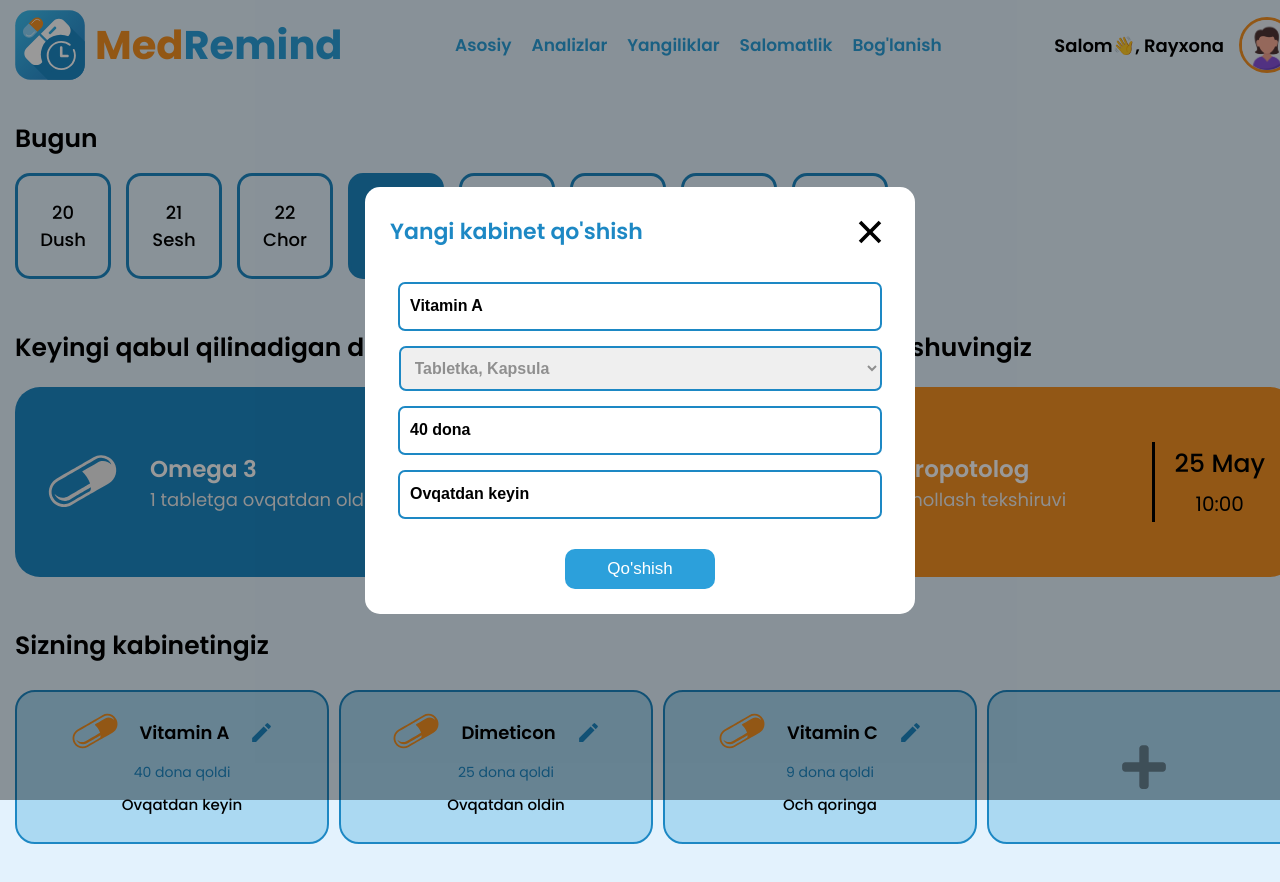
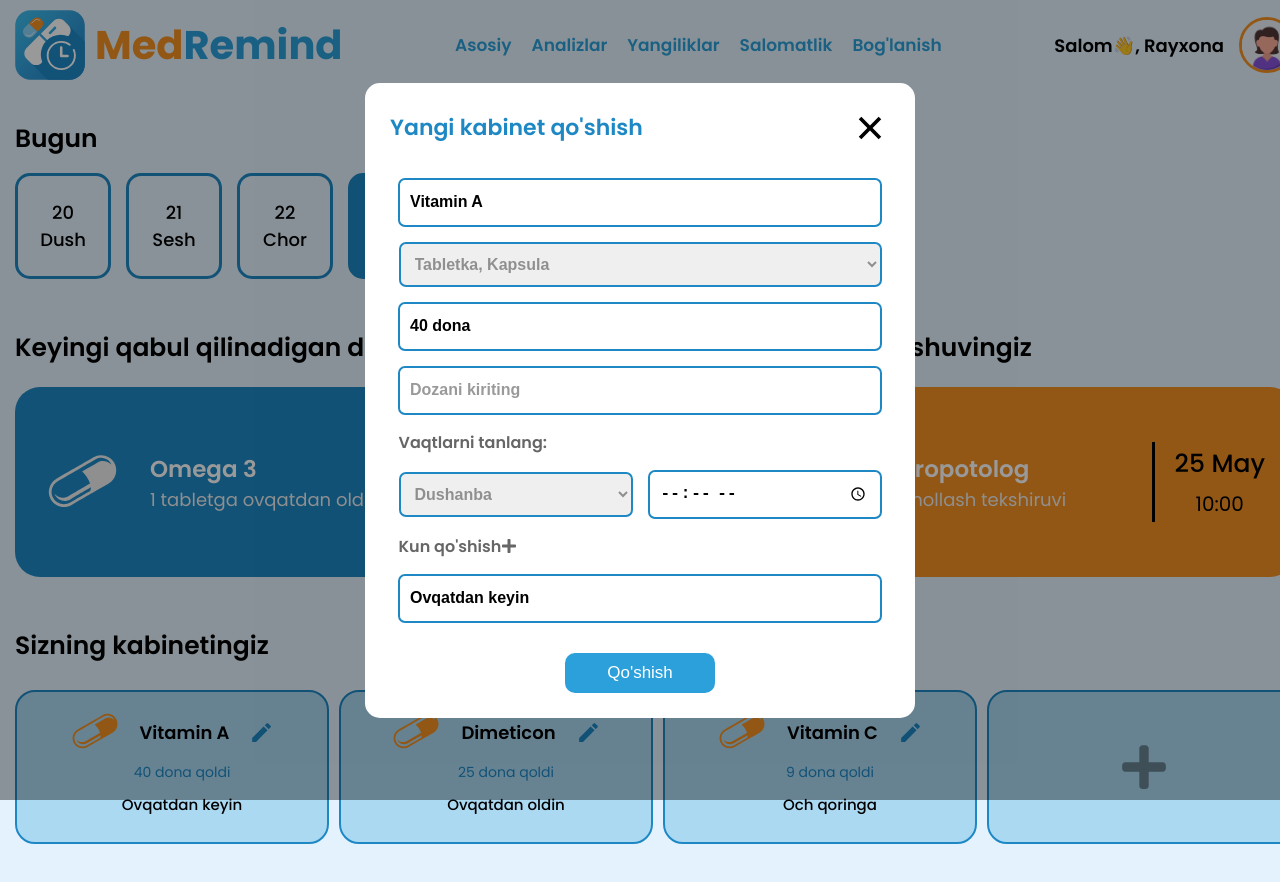
Before and after one commit to byte-wings/med-remind-front, a React (Vite) app: page /home in a window 1280 px wide. Both pictures are taken after a click on the element 261 px from the left and 732 px from the top of the page. Shown: the top 882 px of the page. Built offline with nearby package versions, Linux system fonts and the light colour scheme.

Commit message:
your cabinet is ready

```diff
--- a/package.json
+++ b/package.json
@@ -10,6 +10,7 @@
     "preview": "vite preview"
   },
   "dependencies": {
+    "date-fns": "^3.6.0",
     "react": "^18.2.0",
     "react-dom": "^18.2.0",
     "react-icons": "^5.2.1",
--- a/src/components/cabinetModal/cabinetModal.jsx
+++ b/src/components/cabinetModal/cabinetModal.jsx
@@ -15,6 +15,9 @@ import {
   ModalInput,
   ModalSelect,
   ModalSubmitBtn,
+  ModalDateWrapper,
+  ModalDateTitle,
+  AddNewDate,
 } from "./cabinetModalStyle";
 
 // Icons
@@ -22,6 +25,10 @@ import { IoCloseSharp } from "react-icons/io5";
 
 // Context
 import { GlobalContext } from "../../context/globalContext";
+
+// Icons
+import { FaPlus } from "react-icons/fa";
+import { ModalDate } from "../modalDates/modalDates";
 
 export const CabinetModal = () => {
   // Context
@@ -33,17 +40,20 @@ export const CabinetModal = () => {
   const [selectedOption, setSelectedOption] = useState("pill");
   const [drugAmount, setDrugAmount] = useState("");
   const [drugNote, setDrugNote] = useState("");
+  const [dose, setDose] = useState("");
 
   const clearDrugDetails = () => {
     setDrugName("");
     setDrugAmount("");
     setDrugNote("");
+    setDose("");
   };
 
   const updateDrugDetails = (item) => {
     setDrugName(item.name);
     setDrugAmount(item.amount);
     setDrugNote(item.note);
+    setDose(item.dose);
   };
 
   useEffect(() => {
@@ -54,12 +64,27 @@ export const CabinetModal = () => {
   }, [cabinetId, cabinetContent]);
 
   // Add new cabinet
+
+  // Modal dates
+  const [modalDates, setModalDates] = useState([{ day: "", time: "" }]);
+
+  const handleAddNewDate = () => {
+    setModalDates([...modalDates, { day: "", time: "" }]);
+  };
+
+  const handleDateChange = (index, field, value) => {
+    const newModalDates = modalDates.map((modalDate, i) =>
+      i === index ? { ...modalDate, [field]: value } : modalDate
+    );
+    setModalDates(newModalDates);
+  };
   const handleSubmit = (e) => {
     e.preventDefault();
 
     const checkedValues = {
       name: drugName.trim(),
       amount: drugAmount.trim(),
+      dose: dose.trim(),
       note: drugNote.trim(),
     };
 
@@ -69,6 +94,7 @@ export const CabinetModal = () => {
           ...item,
           name: checkedValues.name,
           amount: checkedValues.amount,
+          dose: checkedValues.dose,
           note: checkedValues.note,
         };
       }
@@ -85,14 +111,17 @@ export const CabinetModal = () => {
         id: newId,
         name: checkedValues.name,
         amount: checkedValues.amount,
+        dose: checkedValues.dose,
         note: checkedValues.note,
       };
 
       updatedCabinetContent.push(newItem);
     }
-    setCabinetContent(updatedCabinetContent)
+    setCabinetContent(updatedCabinetContent);
     setIsModalActive(false);
   };
+
+  console.log(modalDates);
 
   return (
     <CabinetModalContain>
@@ -131,6 +160,26 @@ export const CabinetModal = () => {
             />
             <ModalInput
               type="text"
+              value={dose}
+              placeholder="Dozani kiriting"
+              onChange={(e) => setDose(e.target.value)}
+            />
+            <ModalDateTitle>Vaqtlarni tanlang:</ModalDateTitle>
+            {modalDates.map((modalDate, index) => (
+              <ModalDate
+                key={index}
+                index={index}
+                day={modalDate.day}
+                time={modalDate.time}
+                onChange={handleDateChange}
+              />
+            ))}
+            <AddNewDate onClick={handleAddNewDate}>
+              Kun qo{"'"}shish
+              <FaPlus />
+            </AddNewDate>
+            <ModalInput
+              type="text"
               value={drugNote}
               placeholder="Qanday xolatda ichish kerak (ovqatdan keyin)"
               onChange={(e) => setDrugNote(e.target.value)}
--- a/src/components/cabinetModal/cabinetModalStyle.jsx
+++ b/src/components/cabinetModal/cabinetModalStyle.jsx
@@ -95,3 +95,29 @@ export const ModalSubmitBtn = styled.button`
   margin-top: 15px;
   background-color: ${theme.colors.primary};
 `;
+
+export const ModalDateTitle = styled.div`
+  width: 105%;
+  text-align: start;
+  font-size: 16px;
+  font-weight: 600;
+  color: rgba(0, 0, 0, 0.6);
+`;
+
+export const ModalDateWrapper = styled.div`
+  width: 105%;
+  display: flex;
+  gap: 15px;
+  align-items: center;
+`;
+
+export const AddNewDate = styled.div`
+  width: 105%;
+  display: flex;
+  align-items: center;
+  text-align: start;
+  font-size: 16px;
+  font-weight: 600;
+  cursor: pointer;
+  color: rgba(0, 0, 0, 0.6);
+`;
--- /dev/null
+++ b/src/components/modalDates/modalDates.jsx
@@ -0,0 +1,32 @@
+/* eslint-disable react/prop-types */
+// Styles
+import {
+  ModalDateWrapper,
+  ModalInput,
+  ModalSelect,
+} from "../cabinetModal/cabinetModalStyle";
+
+export const ModalDate = ({ index, day, time, onChange }) => {
+  const handleDayChange = (e) => {
+    onChange(index, "day", e.target.value);
+  };
+
+  const handleTimeChange = (e) => {
+    onChange(index, "time", e.target.value);
+  };
+
+  return (
+    <ModalDateWrapper>
+      <ModalSelect value={day} onChange={handleDayChange}>
+        <option value="1">Dushanba</option>
+        <option value="2">Seshanba</option>
+        <option value="3">Chorshanba</option>
+        <option value="4">Payshanba</option>
+        <option value="5">Juma</option>
+        <option value="6">Shanba</option>
+        <option value="7">Yakshanba</option>
+      </ModalSelect>
+      <ModalInput type="time" value={time} onChange={handleTimeChange} />
+    </ModalDateWrapper>
+  );
+};
--- a/src/components/weaklyDate/weaklyDate.jsx
+++ b/src/components/weaklyDate/weaklyDate.jsx
@@ -1,19 +1,12 @@
 /* eslint-disable no-unused-vars */
 // Styles
-import { useState } from "react";
 import { DateContain, DateTitle, DailyDate, DateBox } from "./weaklyDateStyle";
 
+// Hooks
+import { useState } from "react";
+
 export const WeaklyDate = () => {
-  const newDate = () => {
-    const date = new Date();
-    const today = date.getDate();
-
-    return today;
-  };
-
-  //   setInterval(() => {
-  //     newDate();
-  //   }, 5000);
+    const [currentDate, setCurrentDate] = useState(new Date())
 
   return (
     <DateContain>
```
Also changed, not shown: 1 other file (tests, documents, lock files or other folders). Lines whose indentation alone changed are shown as unchanged.
